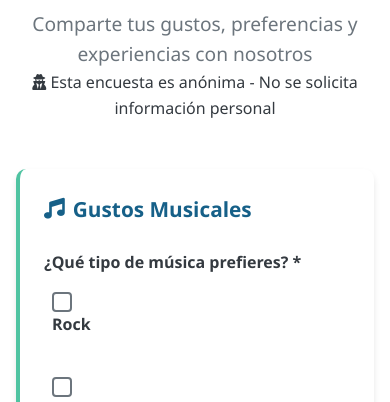
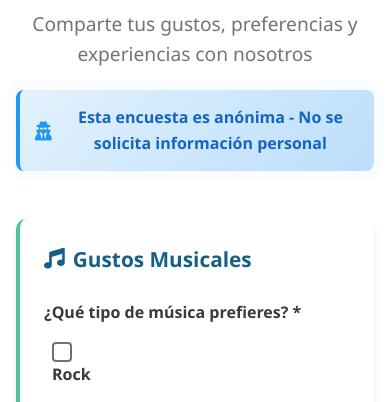
Before and after one commit to arielxh65-png/Tarea-19-11-2015, a plain HTML site: page encuesta.html in a window 390 px wide. Shown: the part 416-818 px from the top of the page. Drawn offline with nearby package versions, Linux system fonts and the light colour scheme.

Commit message:
Update styles.css

```diff
--- a/styles.css
+++ b/styles.css
@@ -585,6 +585,41 @@ footer {
         padding: 1.5rem;
     }
 
+    /* Estilo para el aviso de encuesta anónima */
+.anonymus-notice {
+    background: linear-gradient(135deg, #e3f2fd, #bbdefb);
+    padding: 15px;
+    border-radius: 8px;
+    margin: 20px 0;
+    border-left: 4px solid #2196f3;
+    display: flex;
+    align-items: center;
+    gap: 10px;
+    animation: pulse 2s infinite;
+}
+
+.anonymus-notice i {
+    color: #2196f3;
+    font-size: 1.2rem;
+}
+
+.anonymus-notice span {
+    color: #1565c0;
+    font-weight: 600;
+}
+
+@keyframes pulse {
+    0% {
+        box-shadow: 0 0 0 0 rgba(33, 150, 243, 0.4);
+    }
+    70% {
+        box-shadow: 0 0 0 10px rgba(33, 150, 243, 0);
+    }
+    100% {
+        box-shadow: 0 0 0 0 rgba(33, 150, 243, 0);
+    }
+}
+
     .logo h1 {
         font-size: 1.4rem;
     }
```
